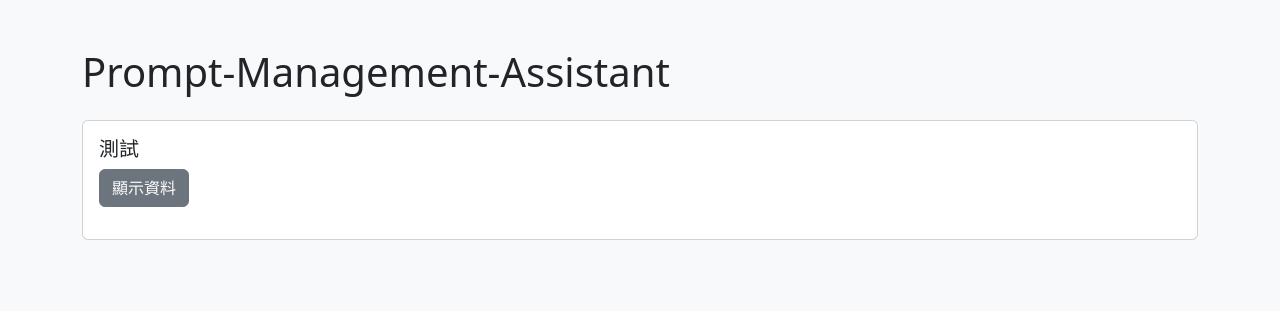
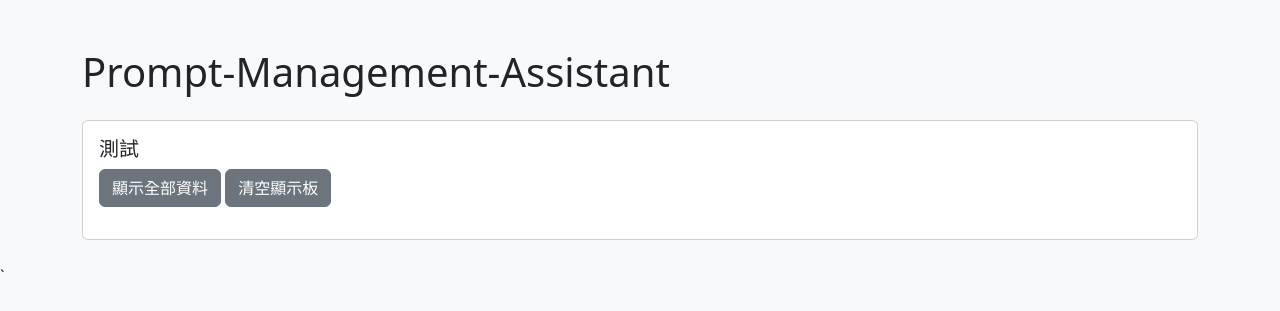
Before and after one commit to alen20000/comfyui-prompt-manager, a Flask app: page / in a window 1280 px wide. Shown: the top 311 px of the page. Run offline with Flask 3, Linux system fonts and the light colour scheme; some libraries are stand-ins or nearby versions.

Commit message:
fect:finish display_all_data and clean_display feature

```diff
--- a/templates/Index.html
+++ b/templates/Index.html
@@ -5,23 +5,23 @@
     <title>Prompt 管理系統</title>
     <!-- Bootstrap 樣式 -->
     <link href="https://cdn.jsdelivr.net/npm/bootstrap@5.3.0/dist/css/bootstrap.min.css" rel="stylesheet">
-    <!-- HTMX -->
-    <script src="https://cdn.jsdelivr.net/npm/htmx.org@1.9.12"></script>
+
 </head>
 <body class="bg-light">
 
     <div class="container mt-5">
         <h1 class="mb-4">Prompt-Management-Assistant</h1>
 
-        <!-- 新增表單 -->
         <div class="card mb-4">
             <div class="card-body">
                 <h5 class="card-title">測試</h5>
 
-                <button id="load-btn" class="btn btn-secondary mb-3">
-                    顯示資料
+                <button id="show_all_data" class="btn btn-secondary mb-3">
+                    顯示全部資料
                 </button>
-
+                <button id="delect-display-content-btn" class="btn btn-secondary mb-3">
+                    清空顯示板
+                </button>
                 <div id="display_result">
 
                 </div>
@@ -30,9 +30,9 @@
 
     </div>
 <script>
-    const btn = document.querySelector('#load-btn')
 
-    btn.addEventListener('click', () =>{
+    const btn_show_all_data = document.querySelector('#show_all_data')
+    btn_show_all_data.addEventListener('click', () =>{
             fetch('/get_all_prompts')
                 .then(res => res.json())   // then完成後會直接給下個then 變數是拋棄式的
                 .then(data =>{
@@ -56,7 +56,11 @@
                     display_result.innerHTML = html;
                 });
 
+    const cleaBtn = document.querySelector('#delect-display-content-btn');
+    cleaBtn.addEventListener('click', () =>{
+        display_result.innerHTML = "";
     });
+});
 </script>
-</body>
+</body>`
 </html>
```
